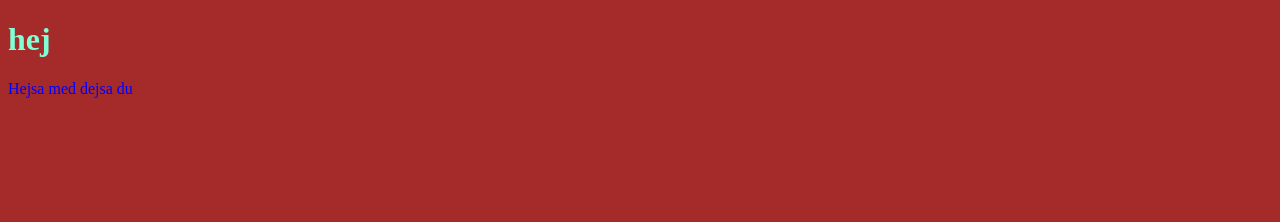
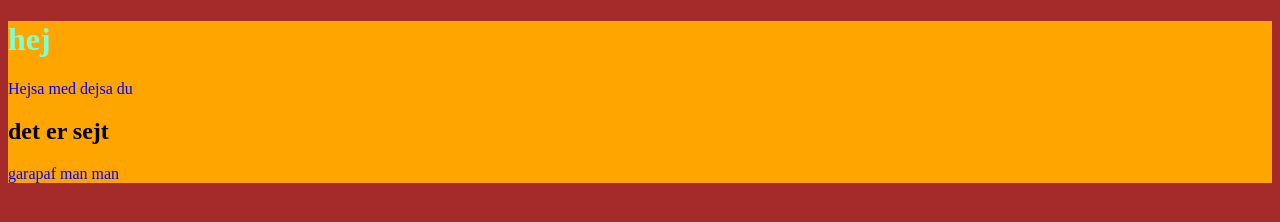
Before and after one commit to idamatilde/git_test, a plain HTML site: page index.html in a window 1280 px wide. Drawn offline with Linux system fonts and the light colour scheme.

Commit message:
header design

```diff
--- a/index.html
+++ b/index.html
@@ -9,9 +9,15 @@
 </head>
 
 <body>
-    <h1>hej</h1>
-    <p>Hejsa med dejsa du</p>
-    <script src="script.js"></script>
+    <header>
+        <h1>hej</h1>
+        <p>Hejsa med dejsa du</p>
+
+        <article>
+            <h2>det er sejt</h2>
+            <p>garapaf man man</p>
+        </article>
+        <script src="script.js"></script>
 </body>
 
 </html>
--- a/style.css
+++ b/style.css
@@ -10,3 +10,6 @@ body {
 p {
   color: blue;
 }
+header {
+  background-color: orange;
+}
```
